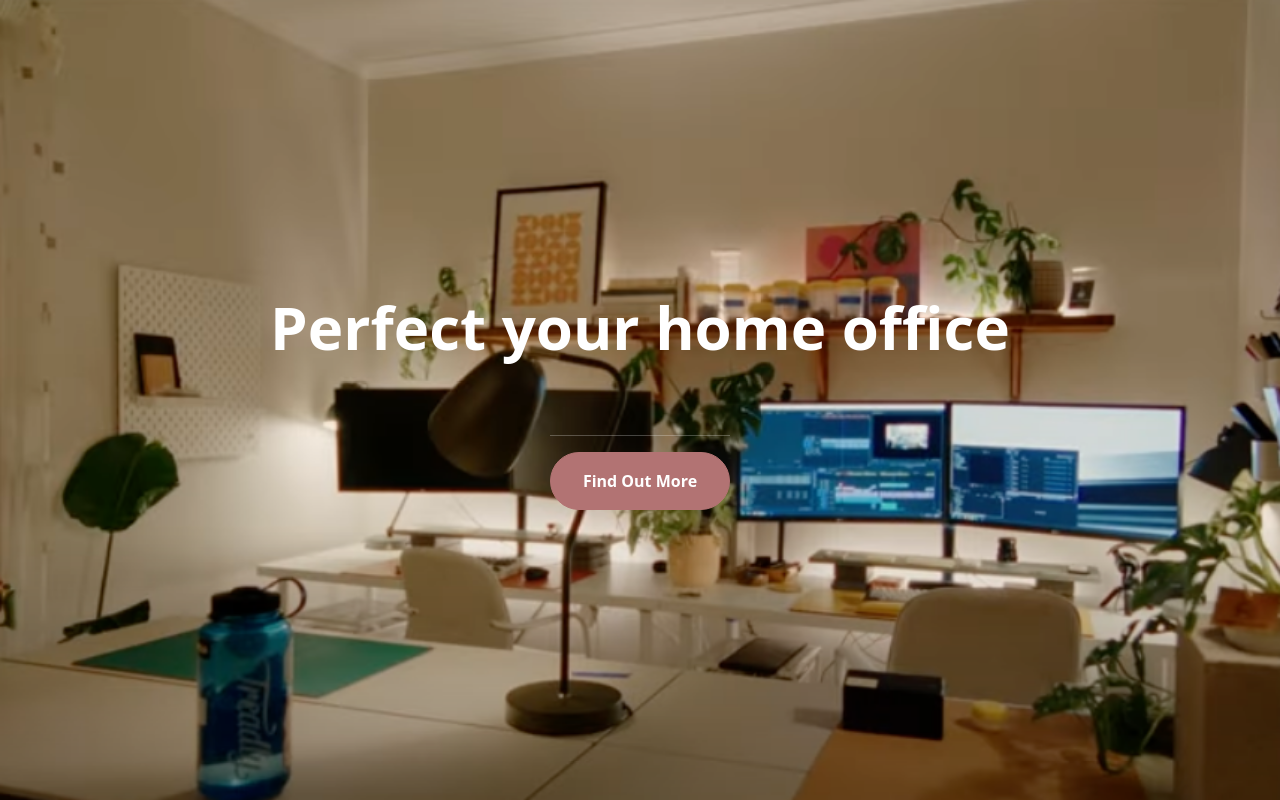
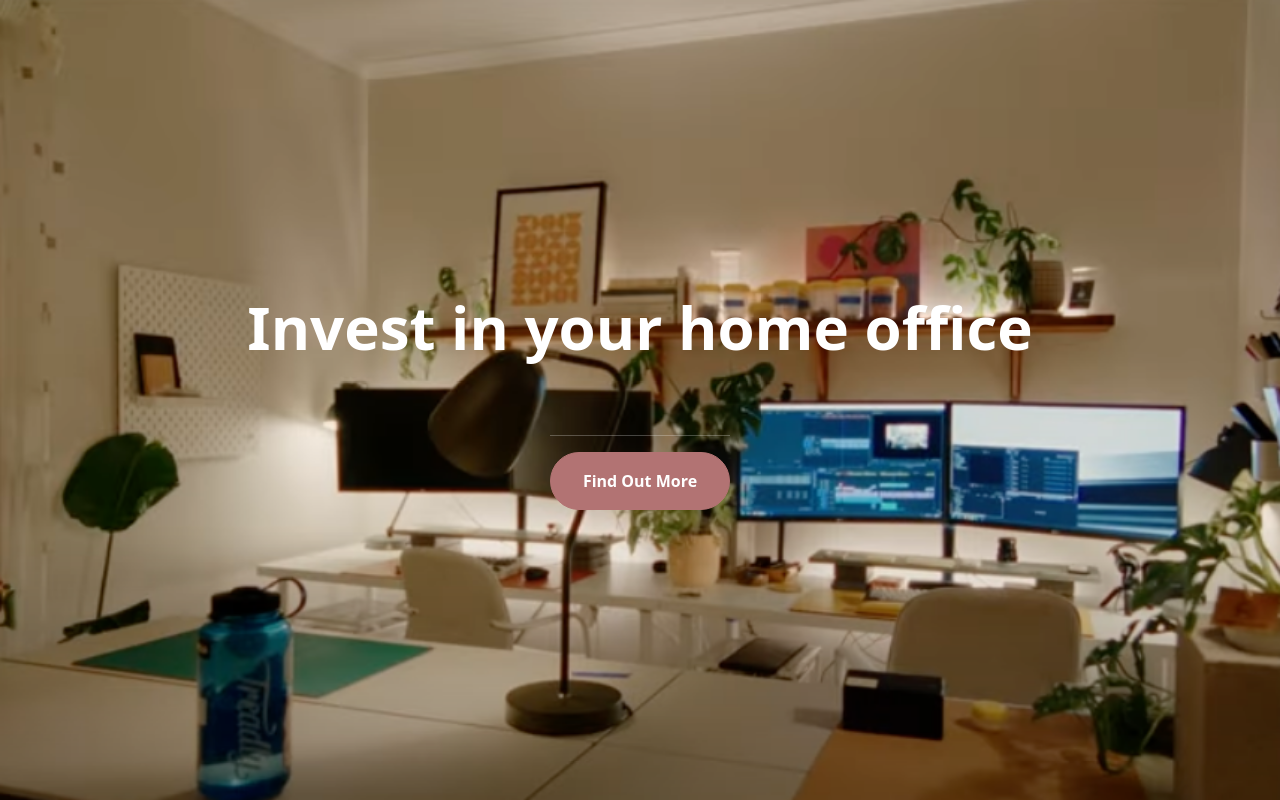
Before and after one commit to danhjoo7/danhjoo7.github.io, a plain HTML site: page index.html in a window 1280 px wide. Drawn offline with nearby package versions, Linux system fonts and the light colour scheme.

Commit message:
change header

```diff
--- a/index.html
+++ b/index.html
@@ -29,7 +29,7 @@
       <div>
         <header class="text-center col-12">
             <h1>
-              <strong>Perfect your home office</strong>
+              <strong>Invest in your home office</strong>
             </h1>
         </header>
       </div>
```
